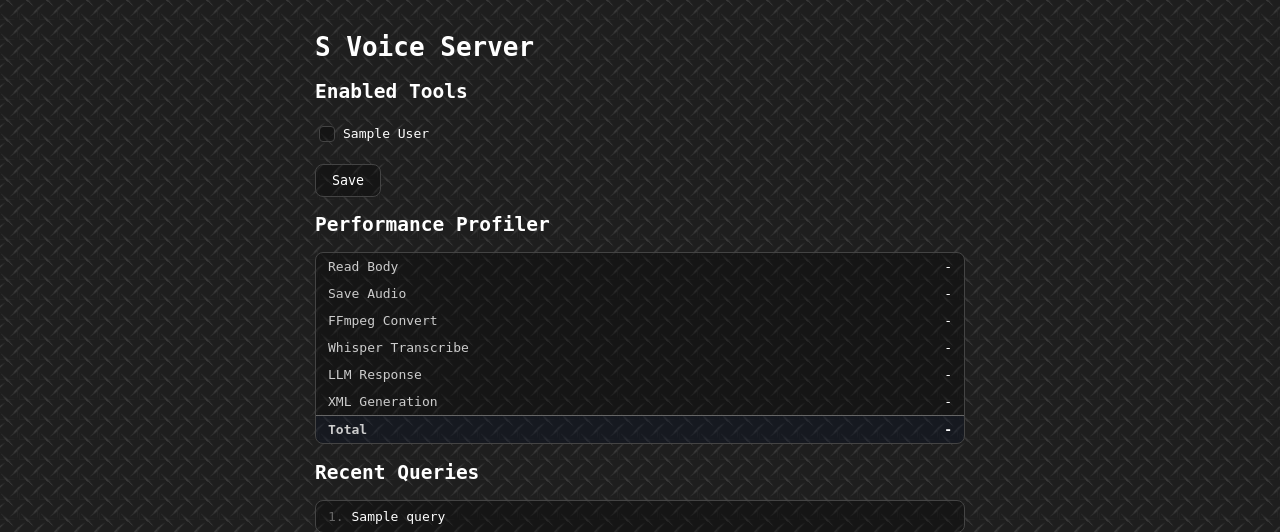
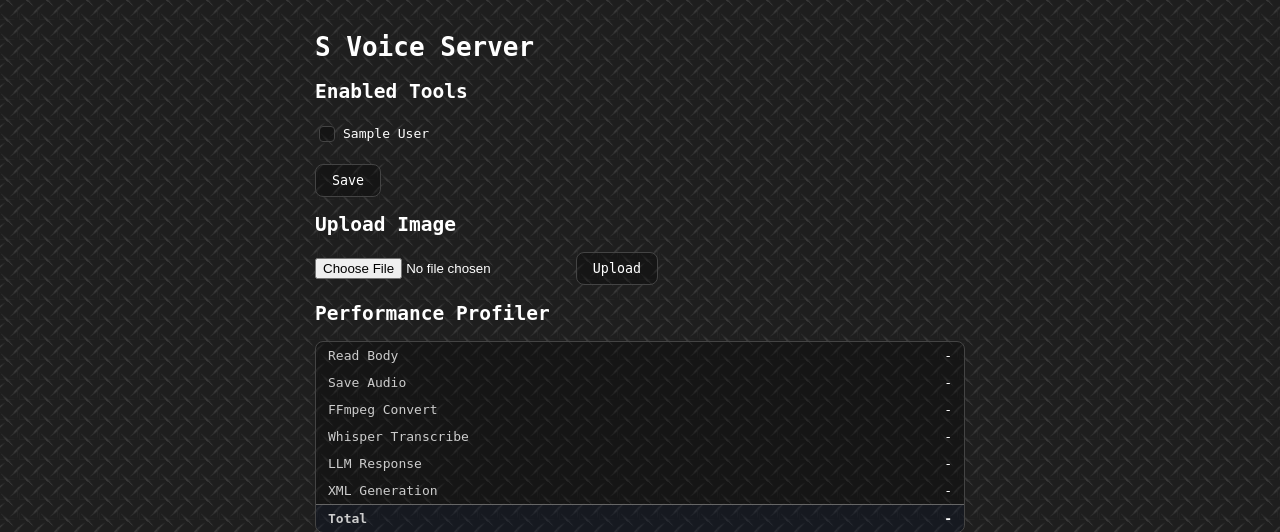
Before and after one commit to nikolan123/svoice, a FastAPI app: template templates/dashboard.html in a window 1280 px wide. Shown: the top 532 px of the page. Run offline with FastAPI, Linux system fonts and the light colour scheme; the template is opened without the code that fills it: most values are stand-ins (such as "Sample title", 1, 10 or a date in 2020); parts of the project's set-up code (start-up, migrations or seed data) failed here and were passed over.

Commit message:
uploader

```diff
--- a/main.py
+++ b/main.py
@@ -77,7 +77,8 @@ DEMO_SCRIPT = [
     {"user": "Turn Bluetooth off.", "response": "Turning Bluetooth off", "tool": {"name": "change_setting", "args": {"setting_name": "bluetooth", "state": "off"}}},
     {"user": "Set a timer for 5 minutes.", "response": "Setting timer for 5 minutes", "tool": {"name": "set_timer", "args": {"canonical_time": "+00:05:00"}}},
     {"user": "What did I just ask you to do?", "response": "You asked me to set a 5-minute timer. I have done that for you.", "tool": None},
-    {"user": "What date is it?", "response": "Today's date is April 4, 2026", "tool": None}
+    {"user": "What date is it?", "response": "Today's date is April 4, 2026", "tool": None},
+    {"user": "Open the dashboard.", "response": "Opening dashboard", "tool": {"name": "web_search", "args": {"query": f"http://{config['server']['host']}:{config['server']['port']}/dash"}}}
 ]
 demo_conversation_step = {}
 
@@ -349,6 +350,13 @@ async def asr_endpoint(request: Request):
                         new_dialog_state
                     )
                     tool_used = f"set_timer({tool_info['args']['canonical_time']})"
+                elif tool_info["name"] == "web_search":
+                    xml = generate_web_search_response(
+                        transcription,
+                        tool_info["args"]["query"],
+                        new_dialog_state
+                    )
+                    tool_used = f"web_search({tool_info['args']['query']})"
                 else:
                     xml = generate_regular_response(transcription, response_text, new_dialog_state)
                     tool_used = None
@@ -555,8 +563,8 @@ async def dashboard(request: Request):
             "recent_transcriptions": list(reversed(demo_transcriptions)),
             "stats": demo_stats,
             "conversations": demo_conversations,
-            "examples": few_shot_examples,
-            "corrections": corrections_data.get("corrections", []),
+            "examples": [],
+            "corrections": [],
             "demo_mode": True
         })
 
@@ -567,8 +575,8 @@ async def dashboard(request: Request):
         "recent_transcriptions": list(reversed(recent_transcriptions)),
         "stats": last_request_stats,
         "conversations": conversation_history,
-        "examples": few_shot_examples,
-        "corrections": corrections_data.get("corrections", [])
+        "examples": [],
+        "corrections": []
     })
 
 @app.post("/dash/tools")
@@ -584,6 +592,26 @@ async def update_tools(request: Request):
 
     return RedirectResponse(url="/dash", status_code=303)
 
+@app.post("/dash/upload")
+async def upload_image(request: Request):
+    """Upload an image and save it to root directory."""
+    form_data = await request.form()
+    file = form_data.get("image")
+
+    if not file:
+        return RedirectResponse(url="/dash", status_code=303)
+
+    # Save file to root directory
+    filename = file.filename
+    file_path = os.path.join(".", filename)
+
+    with open(file_path, "wb") as f:
+        content = await file.read()
+        f.write(content)
+
+    logger.info(f"Uploaded image: {filename}")
+    return RedirectResponse(url="/dash", status_code=303)
+
 if __name__ == "__main__":
     bind_host = config["server"].get("bind", "0.0.0.0")
     uvicorn.run("main:app", host=bind_host, port=config["server"]["port"], reload=True)
--- a/templates/dashboard.html
+++ b/templates/dashboard.html
@@ -26,6 +26,12 @@
         {% endfor %}
         <br>
         <input type="submit" value="Save">
+    </form>
+
+    <h2>Upload Image</h2>
+    <form action="/dash/upload" method="post" enctype="multipart/form-data">
+        <input type="file" name="image" accept="image/*" required>
+        <input type="submit" value="Upload">
     </form>
 
     <h2>Performance Profiler</h2>
```
